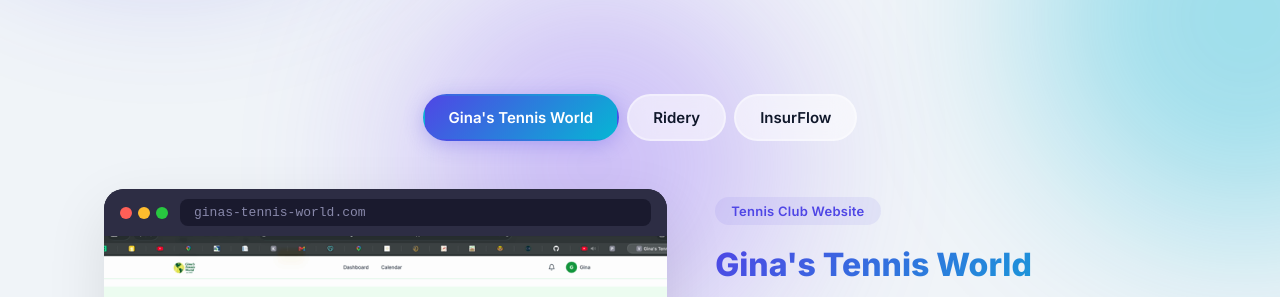
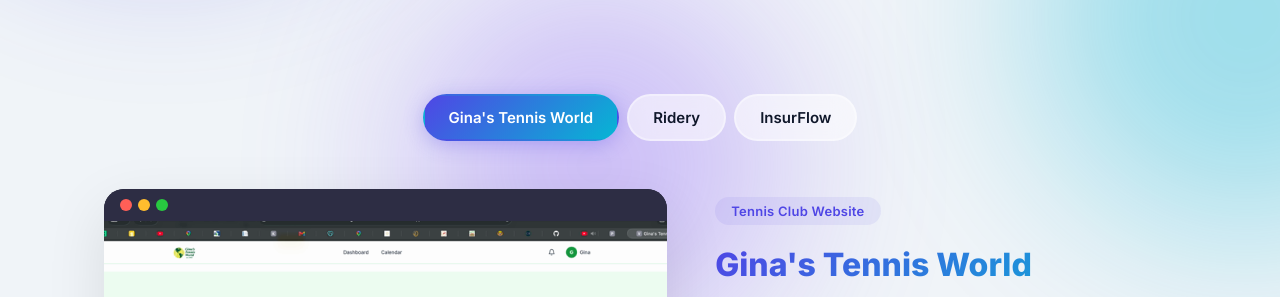
Before and after one commit to Hakerz-ag/Prism-AI-website, a website: page projects.html in a window 1280 px wide. Shown: the part 474-771 px from the top of the page. Drawn offline with nearby package versions, Linux system fonts and the light colour scheme.

Commit message:
Remove URL bar from Gina's Tennis World browser mockup

```diff
--- a/projects.html
+++ b/projects.html
@@ -58,7 +58,6 @@
                   <div class="browser-dots">
                     <span></span><span></span><span></span>
                   </div>
-                  <div class="browser-url">ginas-tennis-world.com</div>
                 </div>
                 <div class="browser-body browser-screenshots">
                   <img src="images/ginas-home.png" alt="Gina's Tennis World homepage" class="browser-screenshot active" data-slide="0" />
```
